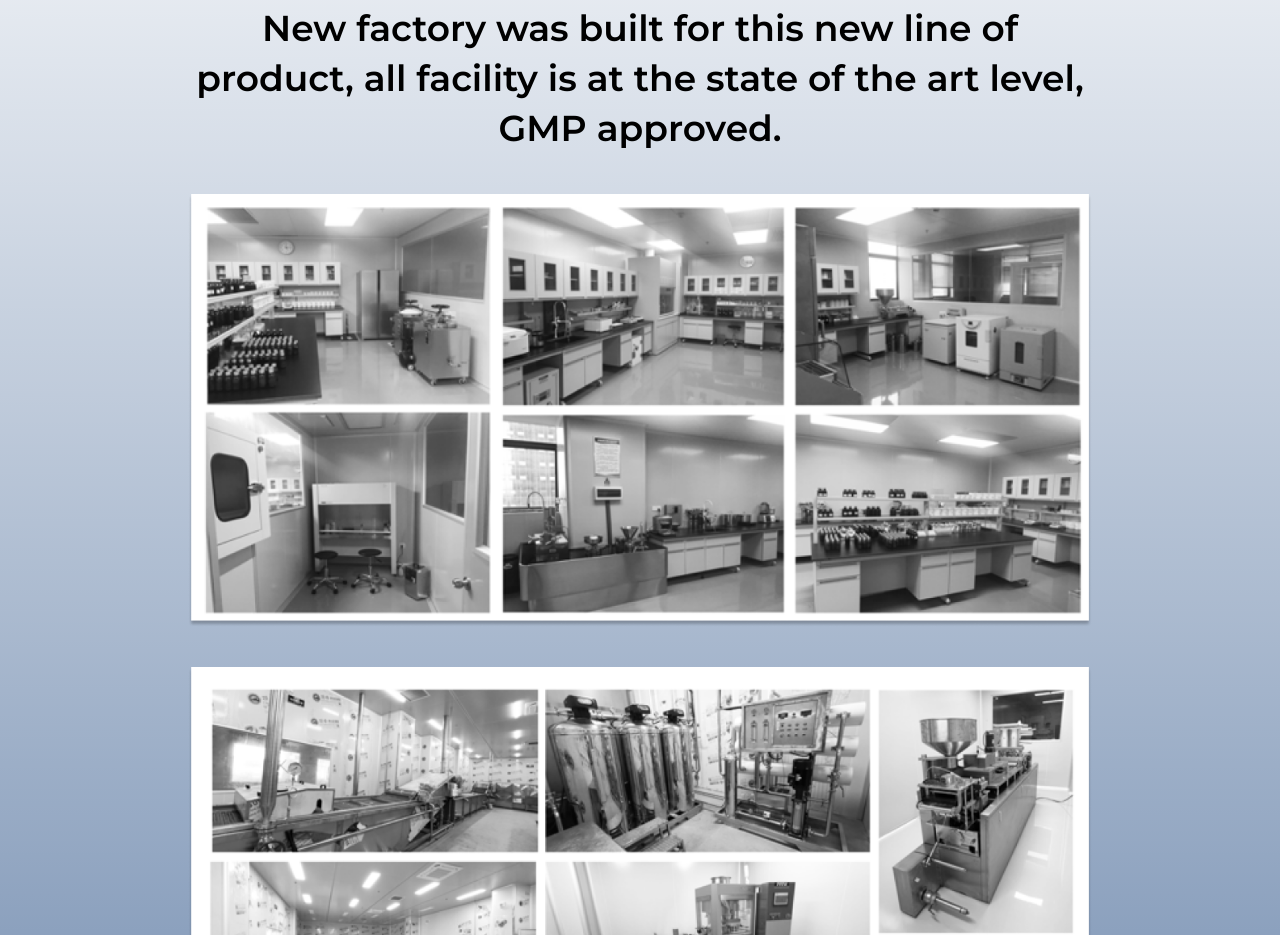
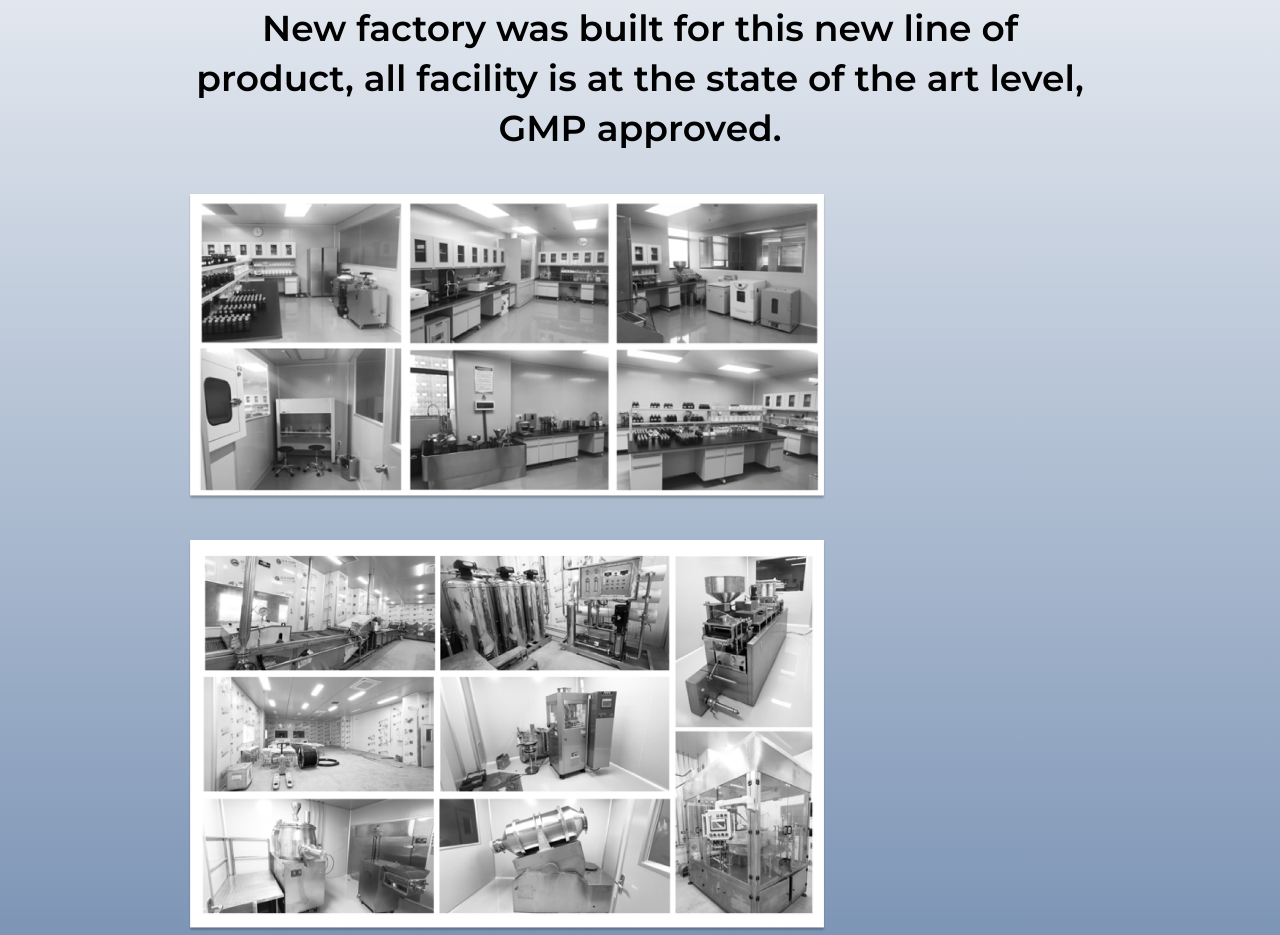
Before and after one commit to thetian7/thetian7.github.io, a plain HTML site: page CSS/index.html in a window 1280 px wide. Shown: the part 3266-4201 px from the top of the page. Drawn offline with nearby package versions, Linux system fonts and the light colour scheme.

Commit message:
fixed factory image display size bug on github

```diff
--- a/CSS/tam.css
+++ b/CSS/tam.css
@@ -245,6 +245,11 @@ ul{
     margin: 2.5rem 0;
 }
 
+.factory-content > img {
+    width: 70.55%;
+    max-width: 1016px;
+}
+
 .factory-content > .header.white {
     margin-top: 130px;
     color: #FFF;
```
